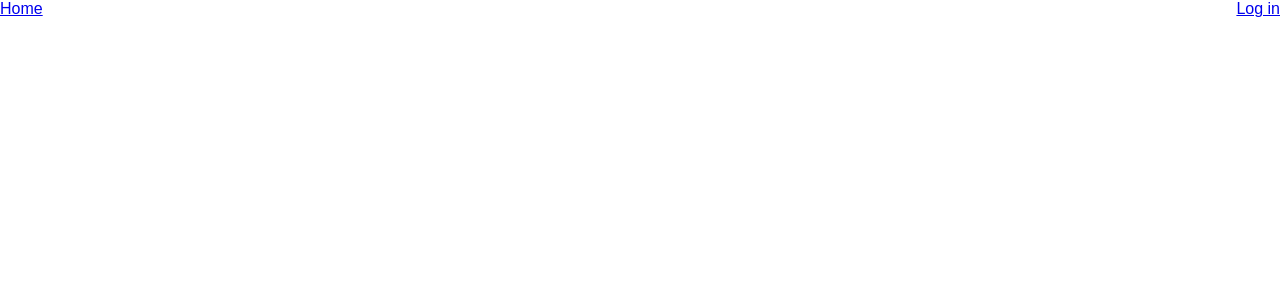
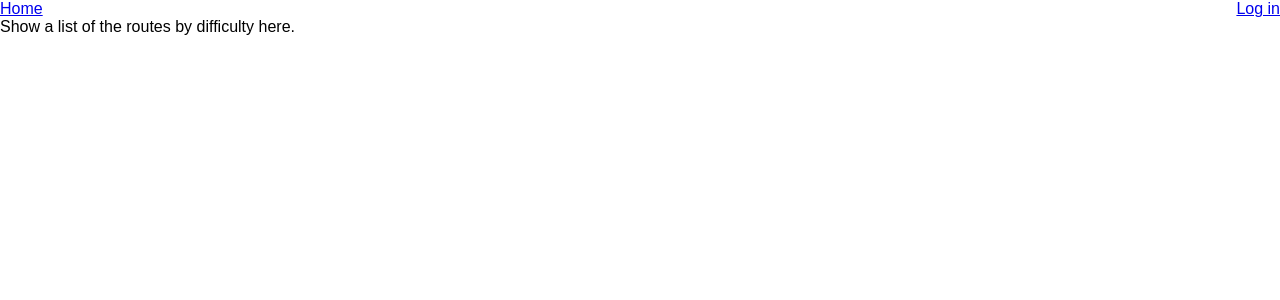
Before and after one commit to whuizenga/atlanta-rocks-project, a React (Create React App) app in the folder client/: page /difficulty/1 in a window 1280 px wide. Shown: the top 300 px of the page. Built offline with nearby package versions, Linux system fonts and the light colour scheme; a web font is replaced by a local one.

Commit message:
Search by difficulty now takes you to the show by difficulty page.

```diff
--- a/client/src/App.js
+++ b/client/src/App.js
@@ -9,6 +9,7 @@ import SearchPage from './Components/SearchPage.jsx';
 import LoginScreen from './Components/LoginScreen.jsx';
 import UserPage from './Components/UserPage.jsx';
 import ShowWall from './Components/ShowWall.jsx';
+import ShowDifficulty from './Components/ShowDifficulty.jsx';
 
 
 class App extends Component {
@@ -106,6 +107,10 @@ class App extends Component {
               <ShowWall {...routeProps}
               routeSearch = {this.state.routeSearch}
               />} />
+          <Route exact path="/difficulty/:diffId" render={routeProps =>
+              <ShowDifficulty {...routeProps}
+              routeSearch = {this.state.routeSearch}
+              />} />
         </Switch>
 
       </div>
--- a/client/src/Components/SearchPage.jsx
+++ b/client/src/Components/SearchPage.jsx
@@ -55,7 +55,7 @@ class SearchPage extends Component {
             height: 90vh;
         `
         if(this.state.redirectToDifficulty) {
-            return <p>will go to difficulty</p>
+            return <Redirect to={`/difficulty/${this.state.searchParam}`} />
         } else if (this.state.redirectToWall) {
             return <Redirect to={`/wall/${this.state.searchParam}`} />
         } else {
--- /dev/null
+++ b/client/src/Components/ShowDifficulty.jsx
@@ -0,0 +1,13 @@
+import React, { Component } from 'react';
+
+class ShowDifficulty extends Component {
+    render() {
+        return (
+            <div>
+                Show a list of the routes by difficulty here.
+            </div>
+        );
+    }
+}
+
+export default ShowDifficulty;
```
